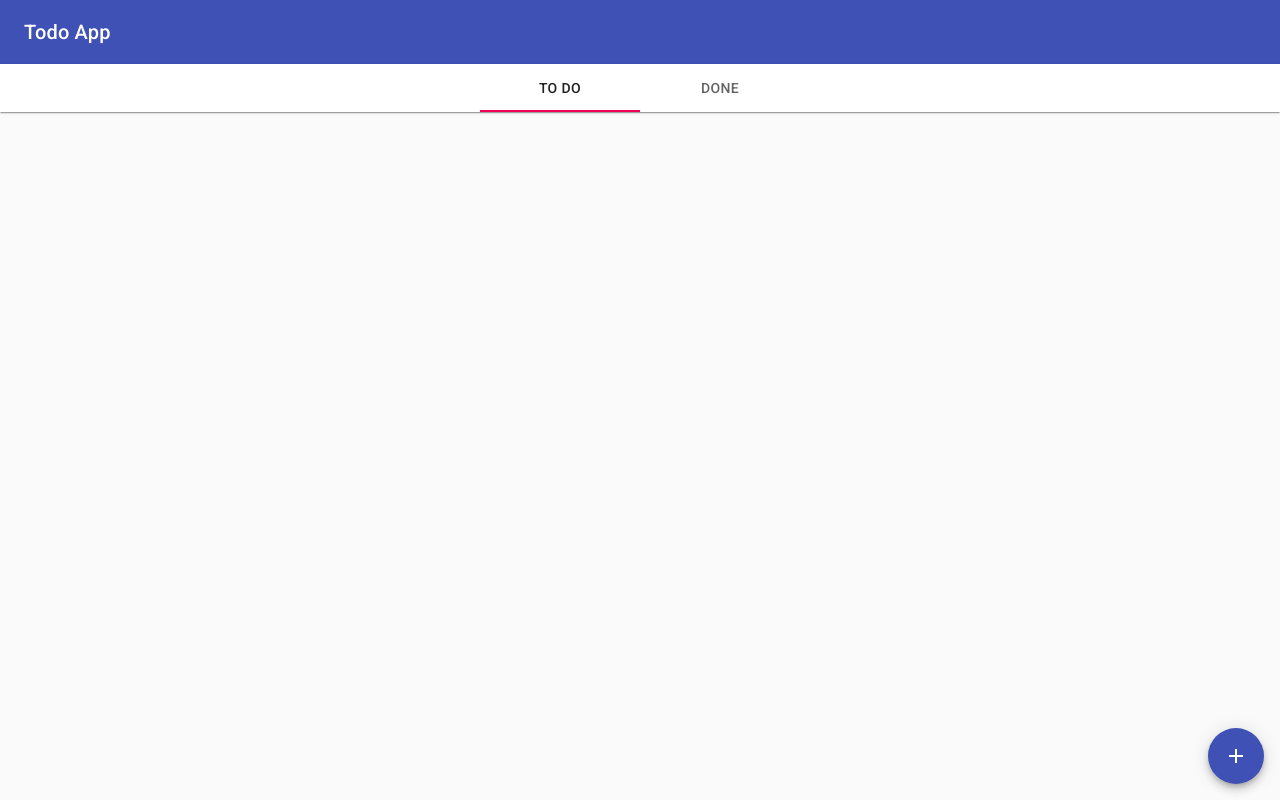
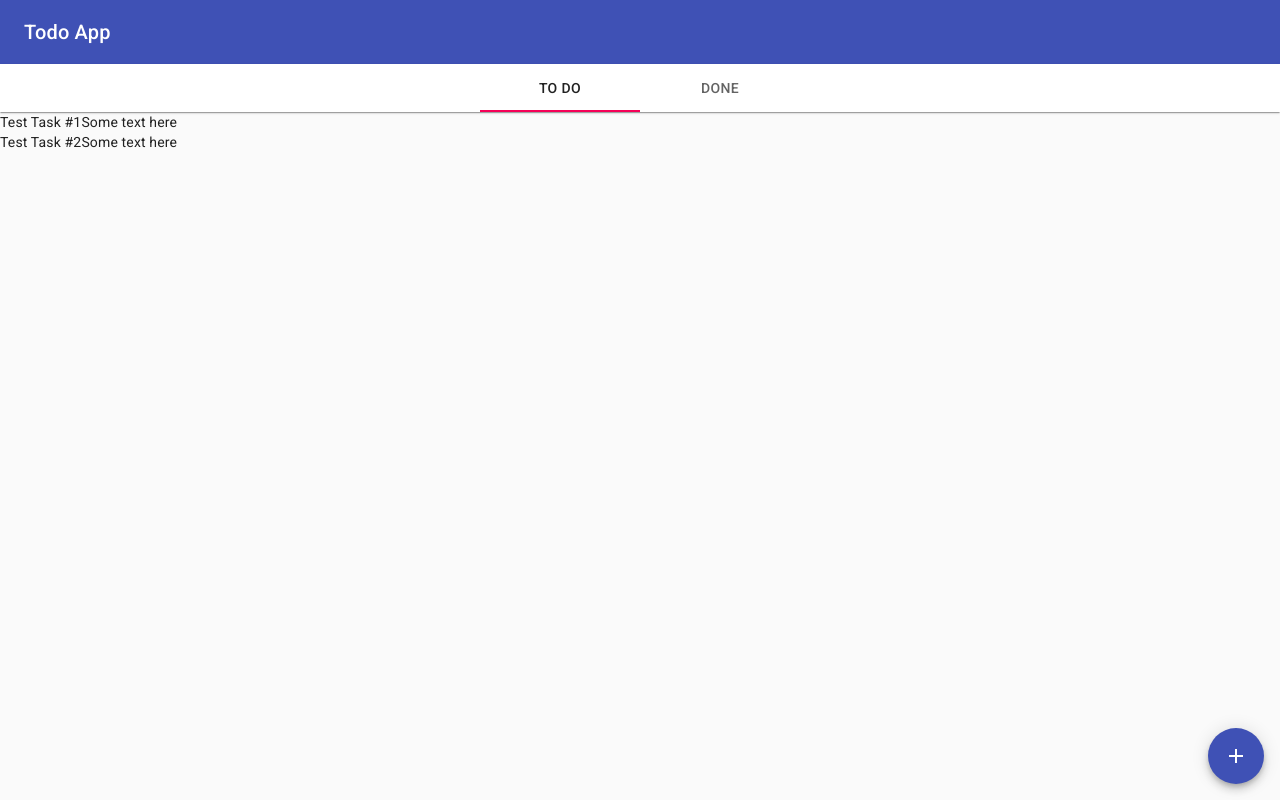
Before and after one commit to varoot/todo, a React (Create React App) app: page / in a window 1280 px wide. Built offline with nearby package versions, Linux system fonts and the light colour scheme.

Commit message:
Render the tasks on App

```diff
--- a/src/App.tsx
+++ b/src/App.tsx
@@ -8,6 +8,7 @@ import Toolbar from '@material-ui/core/Toolbar';
 import Typography from '@material-ui/core/Typography';
 import AddIcon from '@material-ui/icons/Add';
 import React, { ChangeEvent, FC, useState } from 'react';
+import TodoCard from './components/TodoCard';
 import TodoDrawer from './components/TodoDrawer';
 import TodoTask from './types/TodoTask';
 
@@ -56,6 +57,9 @@ const App: FC = () => {
           <Tab label="Done" />
         </Tabs>
       </Paper>
+      {tasks.map(task => (
+        <TodoCard key={task.id} task={task} />
+      ))}
       <Fab
         className={classes.mainButton}
         color="primary"
```
